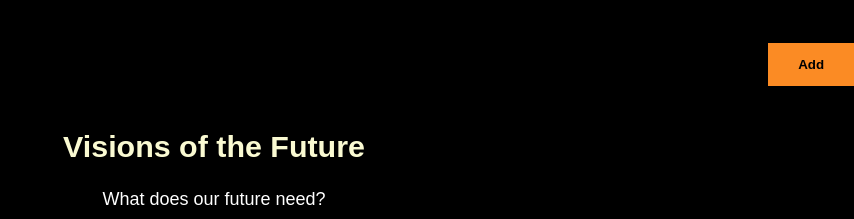
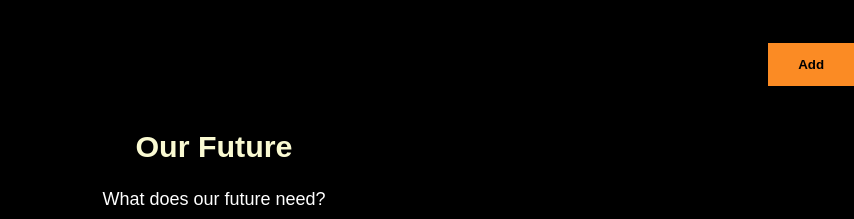
Before and after one commit to christianmbonet/ourfuture, a React (Create React App) app in the folder client/: page / in a window 1280 px wide. Shown: the top 219 px of the page, without its empty margins (426-1280 px from the left). Built offline with nearby package versions, Linux system fonts and the light colour scheme; no server answers; the HTML template or start-up script is replaced by a standard one.

Commit message:
changing name

```diff
--- a/client/src/components/showTodoList.jsx
+++ b/client/src/components/showTodoList.jsx
@@ -75,7 +75,7 @@ function ShowTodoList() {
                 <button className="addShowButton">Add</button>
             </Link>
             <section className="contents">
-                <h1>Visions of the Future</h1>
+                <h1>Our Future</h1>
                 <p className='actionCall'>What does our future need?</p>
                 <ul className="list-container">
                     {todo.map((data) => (
```
